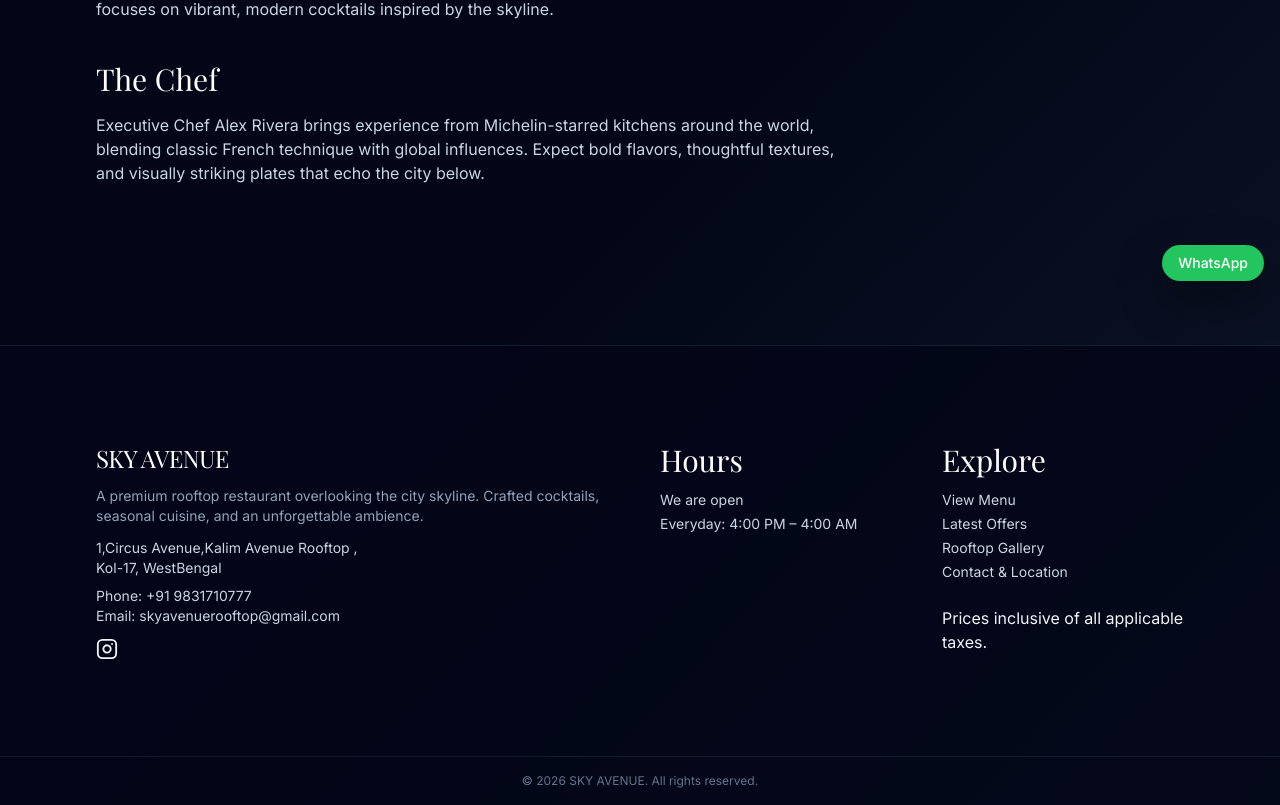
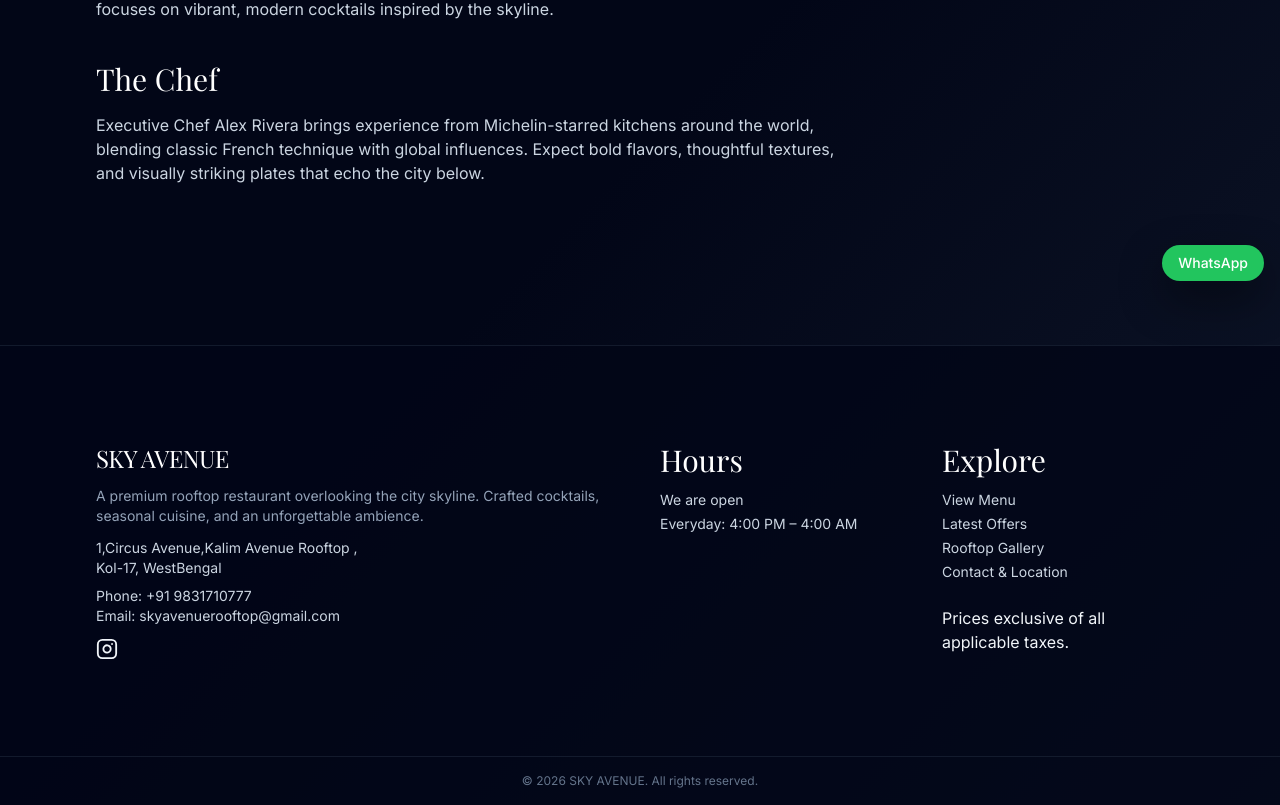
Before and after one commit to skyavenuerooftop-sketch/sky-avenue, a Next.js app: page /about in a window 1280 px wide. Shown: the part 503-1308 px from the top of the page. Built offline with nearby package versions, Linux system fonts and the light colour scheme; a web font is replaced by a local one.

Commit message:
modified

```diff
--- a/src/components/Footer.tsx
+++ b/src/components/Footer.tsx
@@ -85,7 +85,7 @@ export default function Footer() {
             </li>
           </ul>
           <br></br>
-          <p>Prices inclusive of all applicable taxes.</p>
+          <p>Prices exclusive of all applicable taxes.</p>
         </div>
       </div>
       <div className="border-t border-slate-800/60 py-4 text-center text-xs text-slate-500">
```
